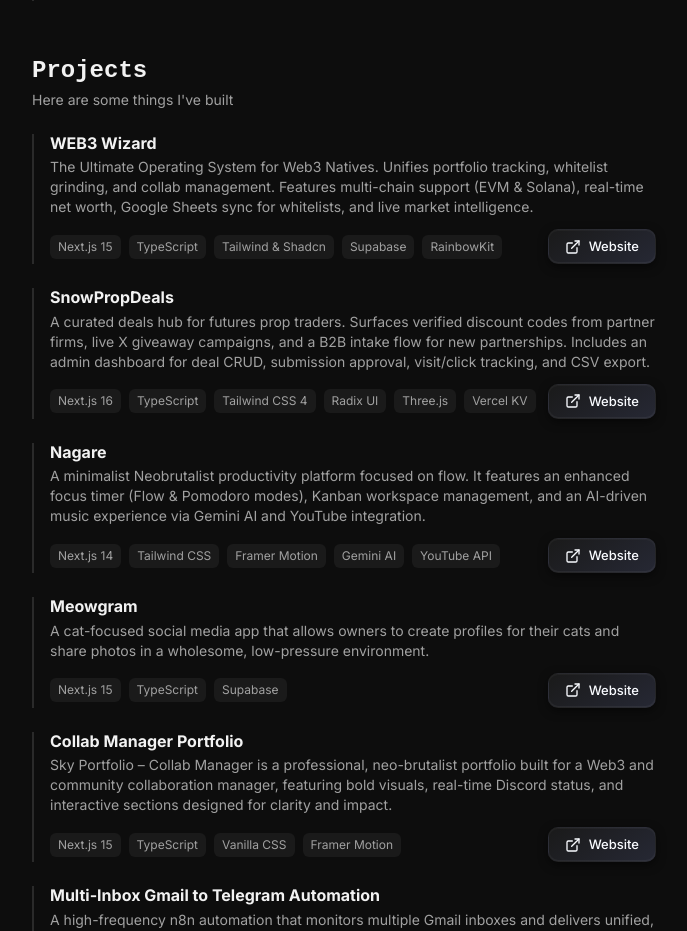
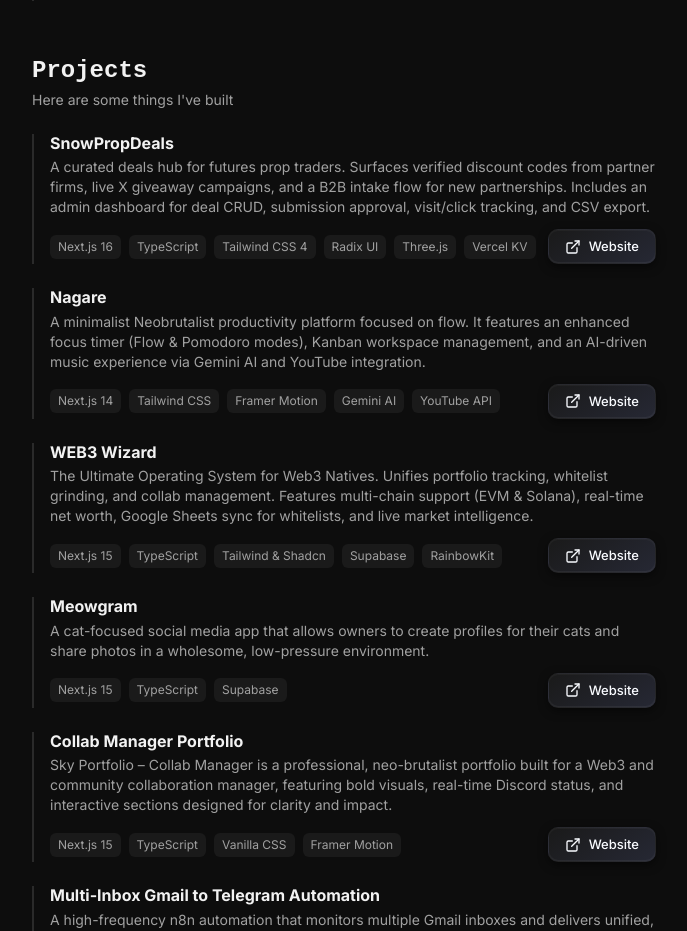
Before and after one commit to Skyyyisthelimitt/Portfolio, a Next.js app: page / in a window 1280 px wide. Shown: the part 1281-2212 px from the top of the page, without its empty margins (296-983 px from the left). Built offline with nearby package versions, Linux system fonts and the light colour scheme; no server answers.

Commit message:
Sorting projects

```diff
--- a/src/components/ProjectsSection.tsx
+++ b/src/components/ProjectsSection.tsx
@@ -1,11 +1,4 @@
 const projects = [
-  {
-    title: 'WEB3 Wizard',
-    description:
-      'The Ultimate Operating System for Web3 Natives. Unifies portfolio tracking, whitelist grinding, and collab management. Features multi-chain support (EVM & Solana), real-time net worth, Google Sheets sync for whitelists, and live market intelligence.',
-    tech: ['Next.js 15', 'TypeScript', 'Tailwind & Shadcn', 'Supabase','RainbowKit'],
-    link: 'https://web3mngr.vercel.app/login',
-  },
   {
     title: 'SnowPropDeals',
     description:
@@ -19,6 +12,13 @@
       'A minimalist Neobrutalist productivity platform focused on flow. It features an enhanced focus timer (Flow & Pomodoro modes), Kanban workspace management, and an AI-driven music experience via Gemini AI and YouTube integration.',
     tech: ['Next.js 14', 'Tailwind CSS', 'Framer Motion', 'Gemini AI', 'YouTube API'],
     link: 'https://nagareflow.vercel.app/',
+  },
+  {
+    title: 'WEB3 Wizard',
+    description:
+      'The Ultimate Operating System for Web3 Natives. Unifies portfolio tracking, whitelist grinding, and collab management. Features multi-chain support (EVM & Solana), real-time net worth, Google Sheets sync for whitelists, and live market intelligence.',
+    tech: ['Next.js 15', 'TypeScript', 'Tailwind & Shadcn', 'Supabase','RainbowKit'],
+    link: 'https://web3mngr.vercel.app/login',
   },
   {
     title: 'Meowgram',
```
